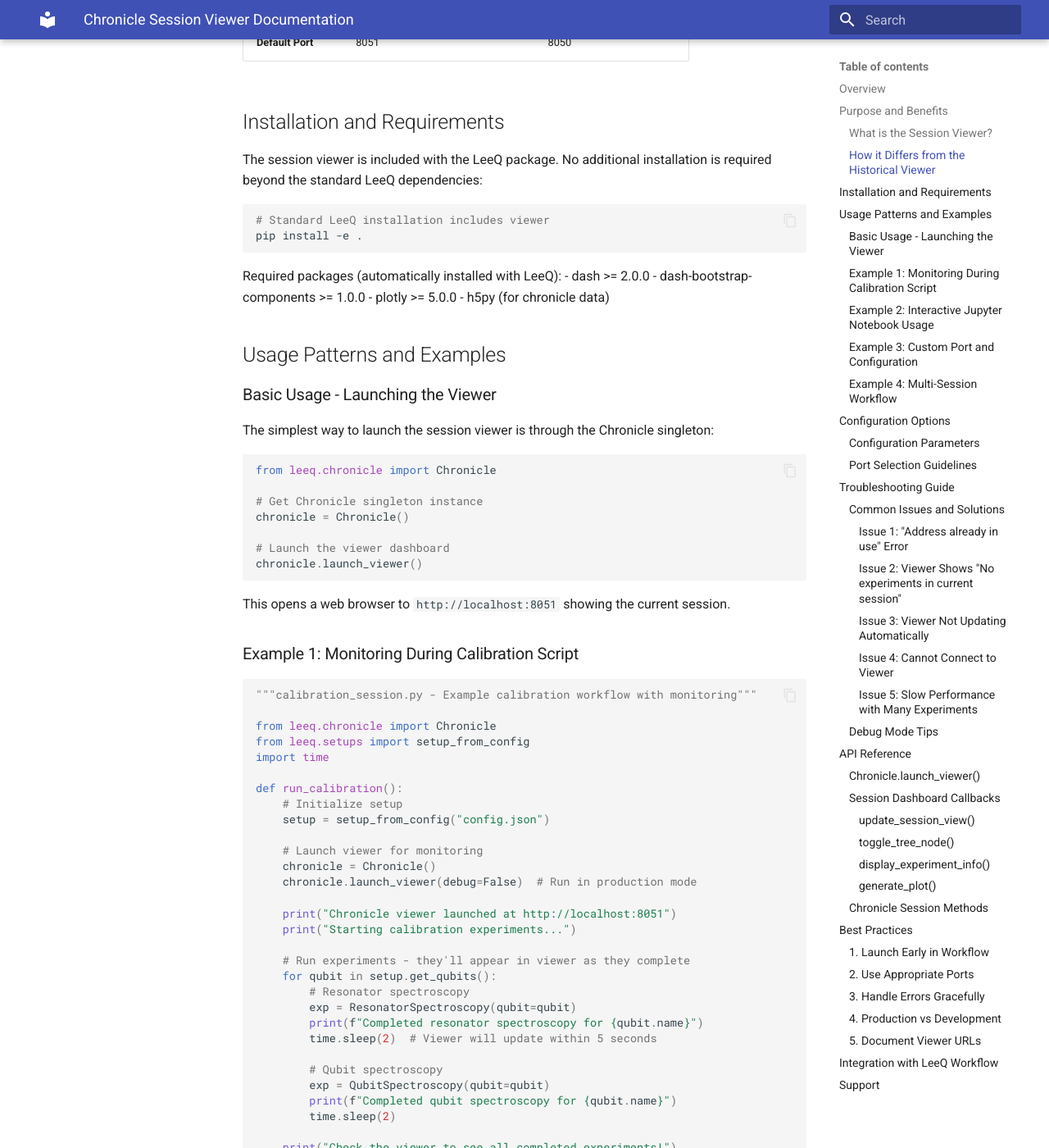
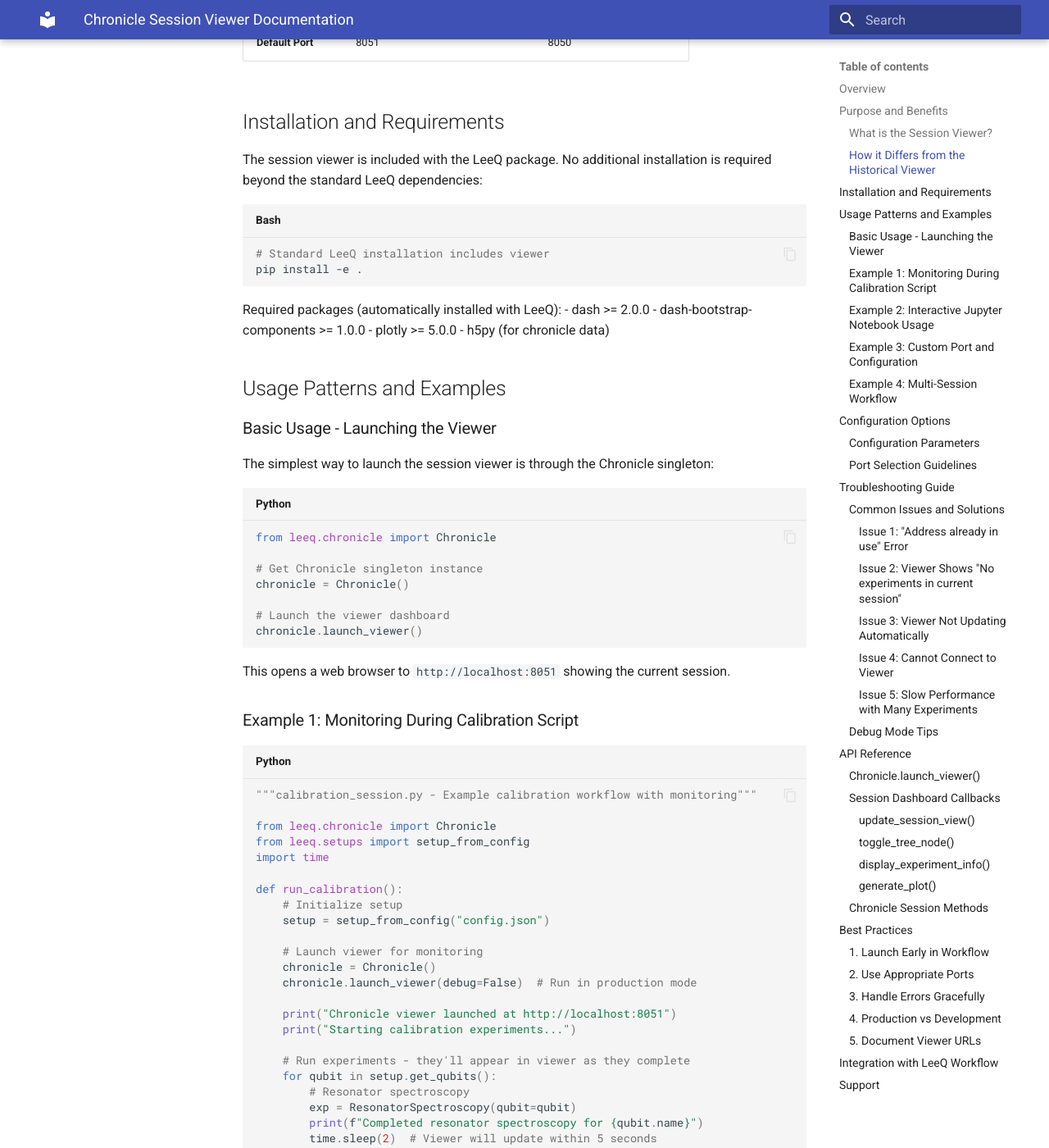
Before and after one commit to ShuxiangCao/LeeQ, an MkDocs documentation site: the page built from docs/chronicle_session_viewer.md, in a window 1280 px wide and 1400 px high, scrolled down 897 px. Shown: the whole window at 82% size. Built offline with MkDocs 1.6.1 and Material for MkDocs 9.7.7, drawn with Linux system fonts in a browser that asks for light colours; some of the changed text lies outside the part shown.

````diff
--- a/docs/chronicle_session_viewer.md
+++ b/docs/chronicle_session_viewer.md
@@ -213,7 +213,7 @@ chronicle.launch_viewer(
 #### Issue 1: "Address already in use" Error
 
 **Symptom:**
-```
+```text
 OSError: [Errno 48] Address already in use
 ```
 
--- a/mkdocs.yml
+++ b/mkdocs.yml
@@ -17,6 +17,10 @@ theme:
 
 plugins:
   - search
+
+validation:
+  nav:
+    omitted_files: ignore
 
 nav:
   - Home: index.md
@@ -51,7 +55,8 @@ nav:
     - Architecture: development/architecture.md
 
 markdown_extensions:
-  - pymdownx.highlight
+  - pymdownx.highlight:
+      auto_title: true
   - pymdownx.superfences
   - pymdownx.arithmatex:
       generic: true
````
